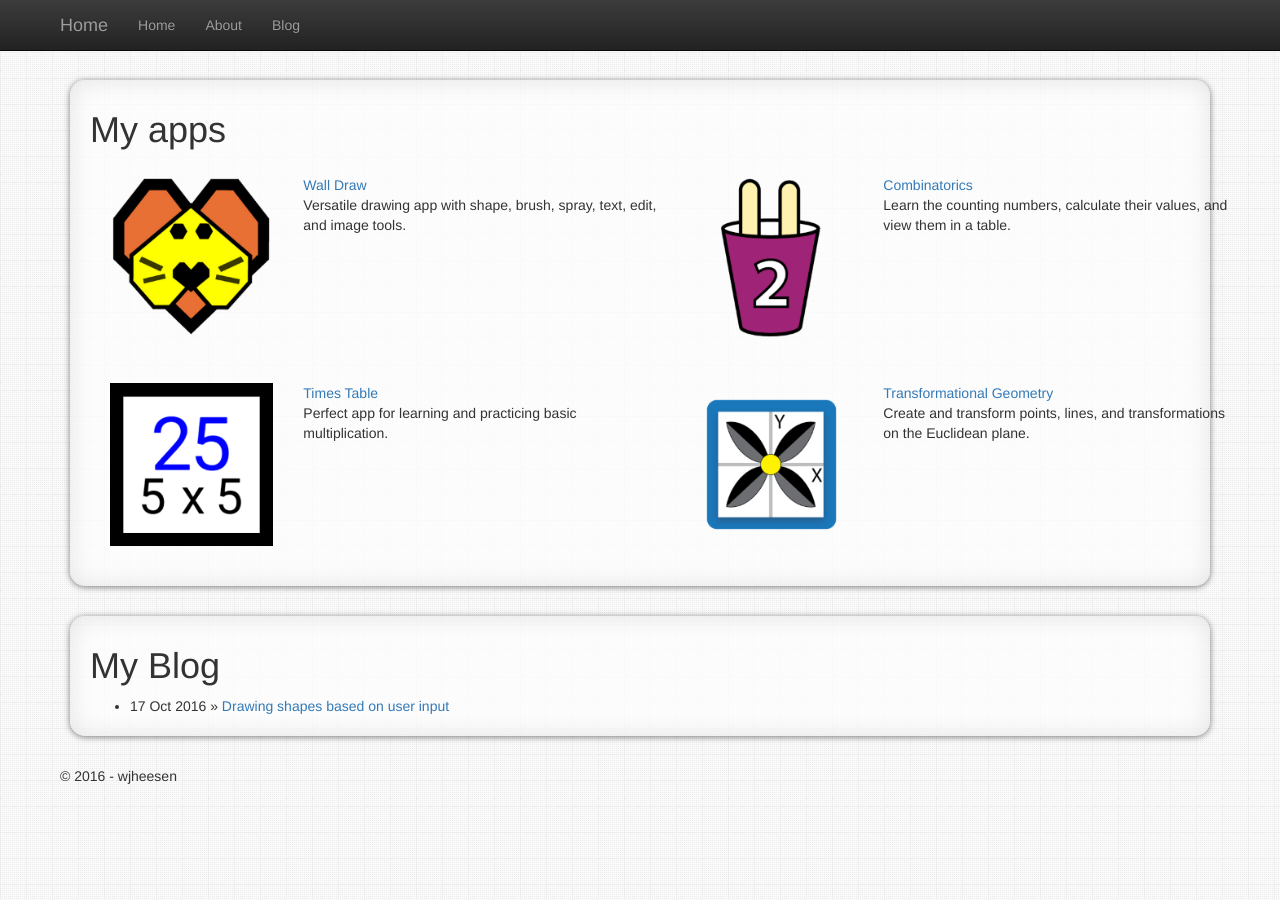
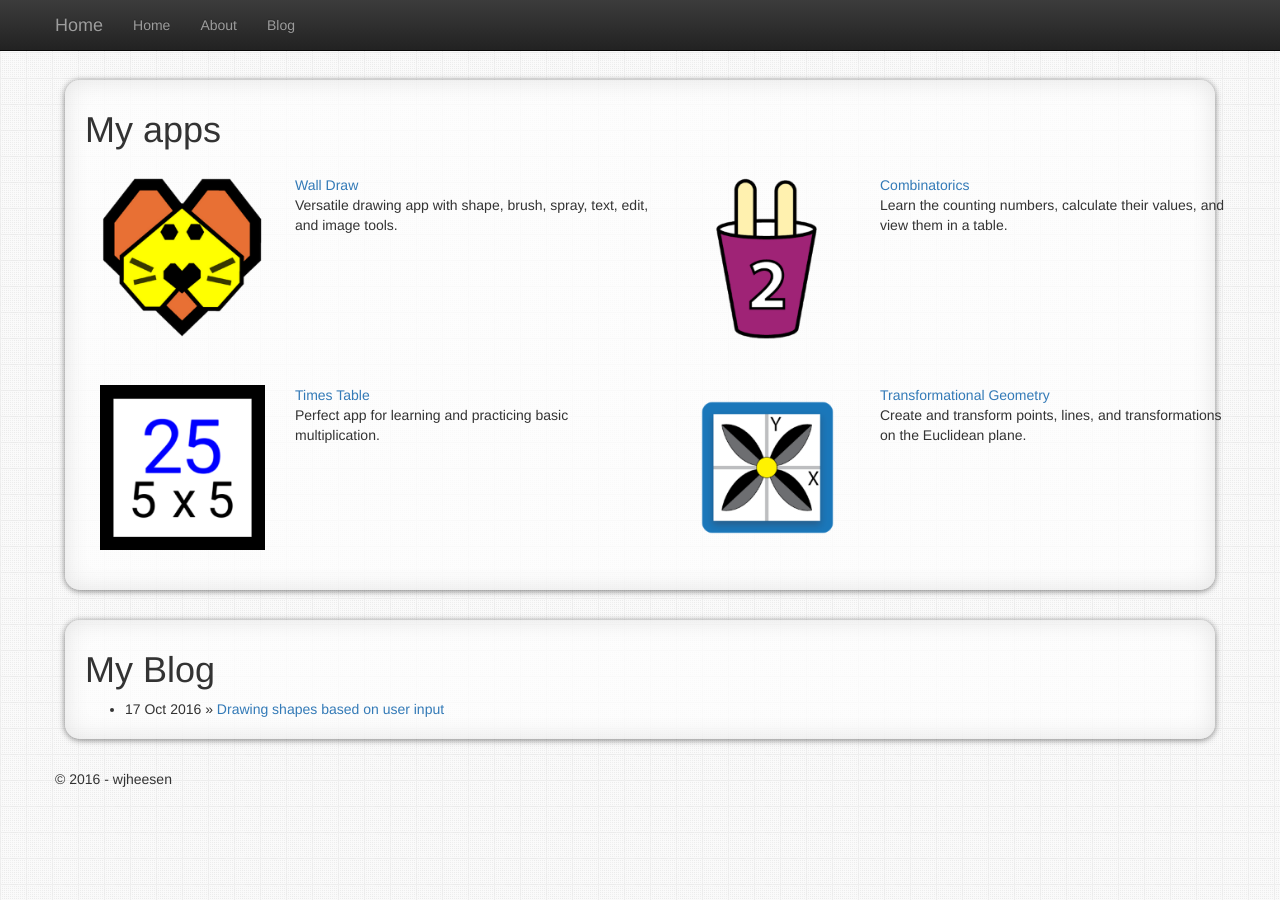
Before and after one commit to wjheesen/wjheesen.github.io, a Jekyll site: the page built from index.html, in a window 1280 px wide. Built offline with Jekyll 4.4.1, drawn with Linux system fonts in a browser that asks for light colours; nearby versions of some CDN libraries; library files that are not in the unit come from our copies.

Commit message:
Remove container padding.

```diff
--- a/css/site.css
+++ b/css/site.css
@@ -13,8 +13,8 @@ body {
 }
 
 .container {
-    padding-left: 5px;
-    padding-right: 5px;
+    padding-left: 0px;
+    padding-right: 0px;
 }
 
 .content-block{
```
Also changed, not shown: css/site.min.css.
